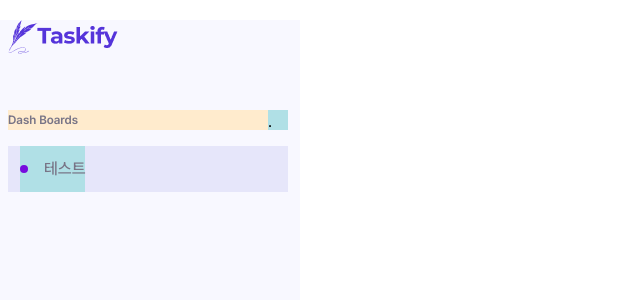
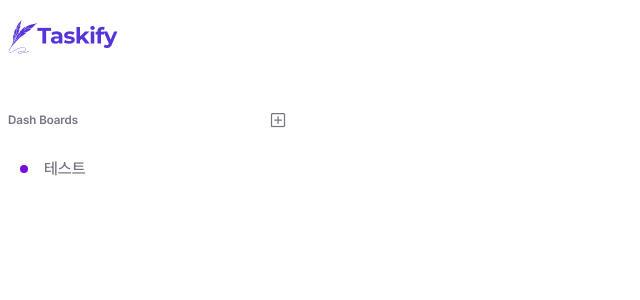
Before and after one commit to codeit17-part3-team5/taskify-fe, a Next.js app: page /sidebar in a window 1280 px wide. Shown: the top 300 px of the page, without its empty margins (0-640 px from the left). Built offline with nearby package versions, Linux system fonts and the light colour scheme.

Commit message:
Fix: 레이아웃 표시 색상 제거

```diff
--- a/src/components/sidebar/SidebarDashboard.tsx
+++ b/src/components/sidebar/SidebarDashboard.tsx
@@ -9,8 +9,8 @@ export default function SidebarDashboard({
 }: SidebarDashboardProps) {
   return (
     <div>
-      <div className="flex h-[46px] mb-[8px] pl-[12px] bg-[#E6E6FA]">
-        <div className="flex bg-[#B0E0E6] ">
+      <div className="flex h-[46px] pl-[12px]">
+        <div className="flex">
           <div className="content-center">
             <ColoredDot diameter={8} color={"purple"} />
           </div>
--- a/src/components/sidebar/SidebarList.tsx
+++ b/src/components/sidebar/SidebarList.tsx
@@ -1,17 +1,22 @@
+import Image from "next/image";
 import SidebarDashboard from "./SidebarDashboard";
+import plusIcon from "@/assets/icons/plusIcon.png";
 
 export default function SidebarList() {
   return (
     <div className="flex-col mt-[56px]">
-      <div className="w-full flex col justify-between bg-[#FFEBCD]">
+      <div className="w-full flex col justify-between">
         <div className="text-xs text-[#787486] font-semibold leading-[20px]">
           Dash Boards
         </div>
-        {/* 생성 버튼 컴포넌트 */}
-        <div className="w-[20px] h-[20px] bg-[#B0E0E6]">.</div>
+        <div className="flex items-center justify-center w-[20px] h-[20px]">
+          <Image src={plusIcon} alt="추가아이콘" />
+        </div>
       </div>
-      <div className="mt-[16px]">
-        <SidebarDashboard dashboardTitle="테스트" />
+      <div className="flex items-center justify-between mt-[16px]">
+        <div className="content-center">
+          <SidebarDashboard dashboardTitle="테스트" />
+        </div>
       </div>
     </div>
   );
--- a/src/pages/sidebar.tsx
+++ b/src/pages/sidebar.tsx
@@ -2,7 +2,7 @@ import Sidebar from "@/components/sidebar/Sidebar";
 
 export default function sidebar() {
   return (
-    <div className="w-[300px] bg-[#F8F8FF]">
+    <div className="w-[300px]">
       <Sidebar />
     </div>
   );
```
